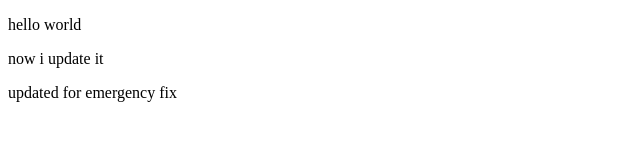
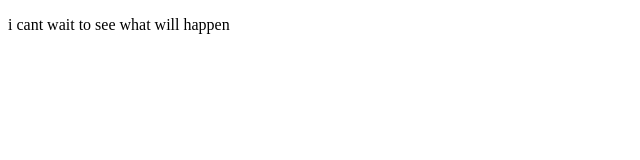
Before and after one commit to betty1207/tools-practice, a plain HTML site: page index.html in a window 1280 px wide. Shown: the whole page, without its empty margins (0-640 px from the left). Drawn offline with Linux system fonts and the light colour scheme.

Commit message:
updated again

```diff
--- a/index.html
+++ b/index.html
@@ -6,8 +6,6 @@
     <title>Git Document</title>
 </head>
 <body>
-    <p>hello world</p>
-    <p>now i update it</p>
-    <p>updated for emergency fix</p>
+   <p>i cant wait to see what will happen</p>
 </body>
 </html>
```
